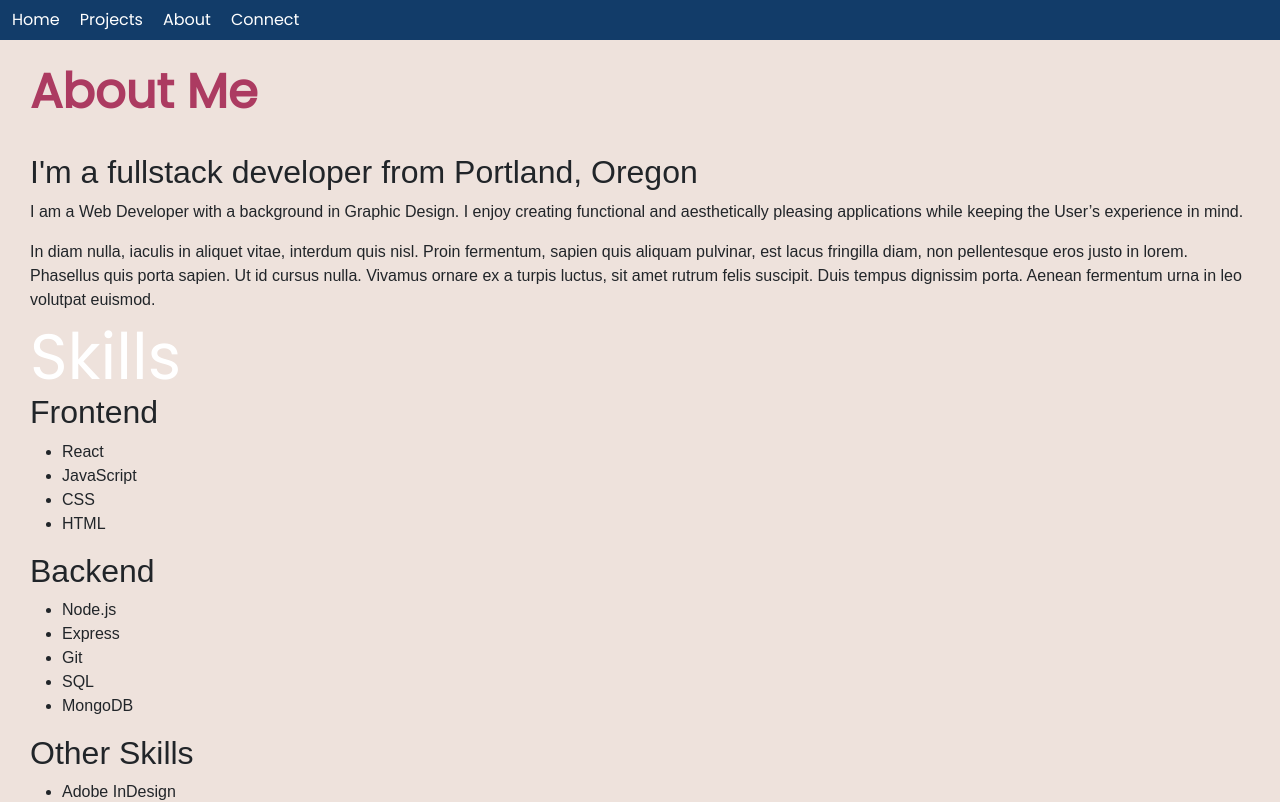
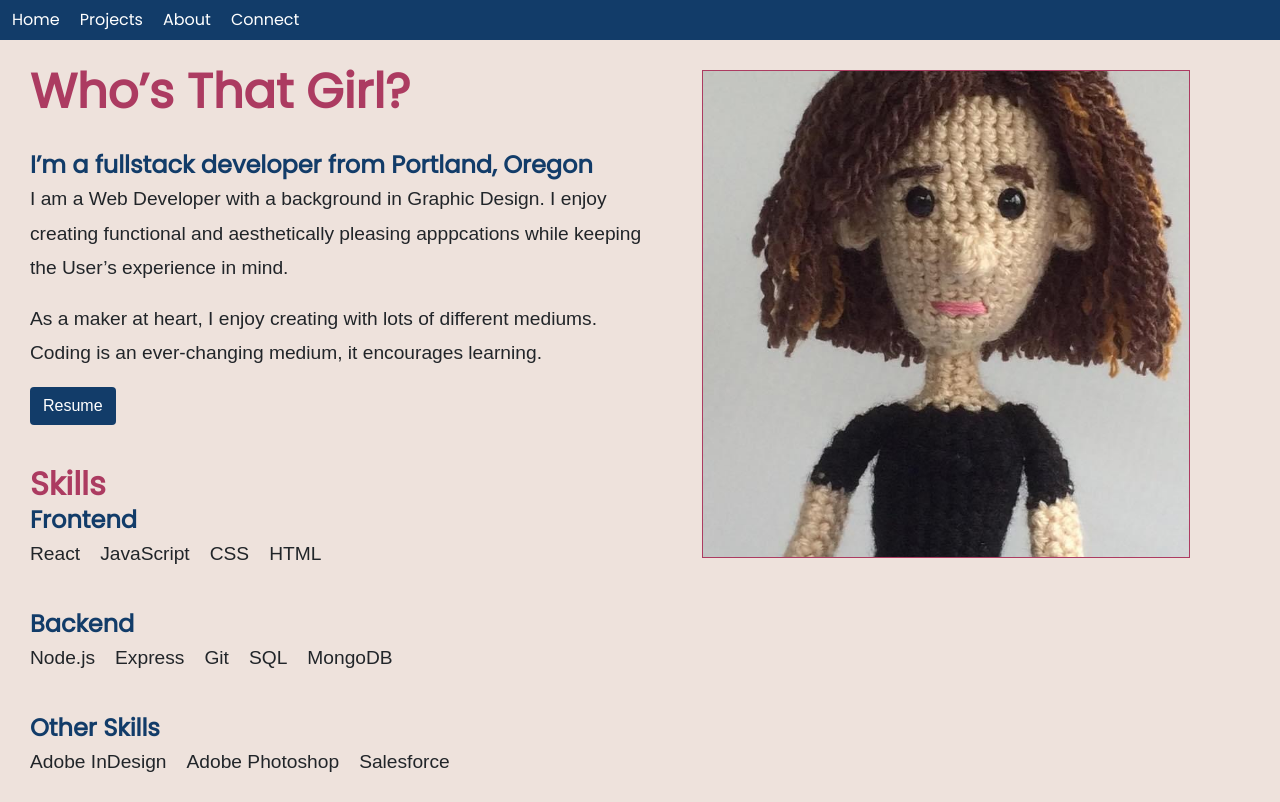
Before and after one commit to calliebn/cbportfolio, a React (Create React App) app in the folder client/: page /about in a window 1280 px wide. Shown: the top 802 px of the page. Built offline with nearby package versions, Linux system fonts and the light colour scheme.

Commit message:
Finished up About page

```diff
--- a/client/src/components/About/index.js
+++ b/client/src/components/About/index.js
@@ -6,34 +6,46 @@ function About() {
 
     return (
         <div className="about-back">
-            <h1 className="title">About Me</h1>
-            <h2>I'm a fullstack developer from Portland, Oregon</h2>
-            <p>I am a Web Developer with a background in Graphic Design. I enjoy creating functional and aesthetically pleasing applications while keeping the User’s experience in mind.</p>
-            <p>In diam nulla, iaculis in aliquet vitae, interdum quis nisl. Proin fermentum, sapien quis aliquam pulvinar, est lacus fringilla diam, non pellentesque eros justo in lorem. Phasellus quis porta sapien. Ut id cursus nulla. Vivamus ornare ex a turpis luctus, sit amet rutrum felis suscipit. Duis tempus dignissim porta. Aenean fermentum urna in leo volutpat euismod.</p>
-            <h1>Skills</h1>
-            <h2>Frontend</h2>
-            <ul>
-                <li>React</li>
-                <li>JavaScript</li>
-                <li>CSS</li>
-                <li>HTML</li>
-            </ul>
-            <h2>Backend</h2>
-            <ul>
-                <li>Node.js</li>
-                <li>Express</li>
-                <li>Git</li>
-                <li>SQL</li>
-                <li>MongoDB</li>
-            </ul>
-            <h2>Other Skills</h2>
-            <ul>
-                <li>Adobe InDesign</li>
-                <li>Adobe Photoshop</li>
-            </ul>
-            <h2>Interests</h2>
-            <p>Reading</p>
-        </div>
+            <div className="box">
+                <img src="../../assets/placeholder.jpg" alt="crocheted self-portrait" />
+            </div>
+            <h1 className="title">Who&#8217;s That Girl?</h1>
+            <h2 className="skills">I&#8217;m a fullstack developer from Portland, Oregon</h2>
+            <p>I am a Web Developer with a background in Graphic Design. I enjoy creating functional and aesthetically pleasing apppcations while keeping the User&#8217;s experience in mind.</p>
+            <p>As a maker at heart, I enjoy creating with lots of different mediums. Coding is an ever-changing medium, it encourages learning.</p>
+            <a className="btn" href="../../assets/resume_052021.pdf" target="_blank" rel="noopener noreferrer">Resume</a>
+            <div className="trades">
+                <h2>Skills</h2>
+                <h2 className="skills">Frontend</h2>
+                <div className="skillset">
+                    <p>React</p>
+                    <p>JavaScript</p>
+                    <p>CSS</p>
+                    <p>HTML</p>
+                </div>
+                <h2 className="skills">Backend</h2>
+                <div className="skillset">
+                    <p>Node.js</p>
+                    <p>Express</p>
+                    <p>Git</p>
+                    <p>SQL</p>
+                    <p>MongoDB</p>
+                </div>
+                <h2 className="skills">Other Skills</h2>
+                <div className="skillset">
+                    <p>Adobe InDesign</p>
+                    <p>Adobe Photoshop</p>
+                    <p>Salesforce</p>
+                </div>
+                <h2 className="skills">Interests</h2>
+                <div className="skillset">
+                    <p>Reading</p>
+                    <p>Roller Skating</p>
+                    <p>Fiber Arts</p>
+                    <p>Cement Pouring</p>
+                </div>
+            </div>
+        </div >
 
     );
 }
--- a/client/src/components/About/style.css
+++ b/client/src/components/About/style.css
@@ -1,6 +1,9 @@
 .about-back {
   background-color: #eee2dc;
+  max-height: 100%;
+  width: 100%;
   padding: 30px;
+  padding-bottom: 60px;
 }
 
 .title {
@@ -10,3 +13,71 @@
   font-weight: 700;
   font-size: 3em;
 }
+
+p {
+  font-family: "Open-Sans", sans-serif;
+  font-size: 1.2em;
+  line-height: 1.8em;
+}
+
+.skillset {
+  display: flex;
+  flex-direction: row;
+  margin-bottom: 20px;
+}
+
+.skillset p {
+  font-family: "Open-Sans", sans-serif;
+  padding-right: 20px;
+  font-size: 1.2em;
+  margin-bottom: 20px;
+}
+
+.skills {
+  color: #123c69;
+  font-family: "Poppins", sans-serif;
+  font-size: 1.5em;
+  font-weight: 700;
+  line-height: 1em;
+}
+
+h2 {
+  font-family: "Poppins", sans-serif;
+  color: #ac3b61;
+  font-weight: 700;
+  font-size: 2em;
+  margin-bottom: 5px;
+}
+
+.btn {
+  font-family: "Open-Sans", sans-serif;
+  background-color: #123c69;
+  color: #fff;
+  margin-bottom: 40px;
+}
+
+.btn:hover {
+  background-color: #ac3b61;
+  color: #fff;
+}
+
+.box {
+  float: right;
+  margin-left: 40px;
+  margin-right: 60px;
+  margin-bottom: 50px;
+  width: 40%;
+  border: 1px solid #ac3b61;
+}
+
+.box img {
+  max-width: 100%;
+}
+
+@media screen and (max-width: 768px) {
+  .box {
+    float: none;
+    width: 80%;
+    margin-right: 30px;
+  }
+}
--- a/client/src/components/Connect/index.js
+++ b/client/src/components/Connect/index.js
@@ -5,7 +5,7 @@ function Connect() {
 
     return (
         <div>
-            <h1>Let's Connect</h1>
+            <h1>Let&#8217;s Connect</h1>
         </div>
 
     );
--- a/client/src/components/Home/style.css
+++ b/client/src/components/Home/style.css
@@ -1,5 +1,6 @@
 body {
   background-color: #123c69;
+  height: 100%;
 }
 
 .back-container {
--- a/client/src/components/ProjectCard/index.js
+++ b/client/src/components/ProjectCard/index.js
@@ -4,7 +4,6 @@ import "./styles.css";
 const ProjectCard = (props) => {
     return (
 
-        // <div className="row">
         <div className="col-md-4 col-sm-6">
             <div className="card">
                 <div className="img-container">
@@ -17,7 +16,7 @@ const ProjectCard = (props) => {
                 </div>
             </div>
         </div>
-        // </div>
+
     )
 }
 
```
Also changed, not shown: client/public/assets/placeholder.JPG (added), 1 other file (tests, documents, lock files or other folders).
